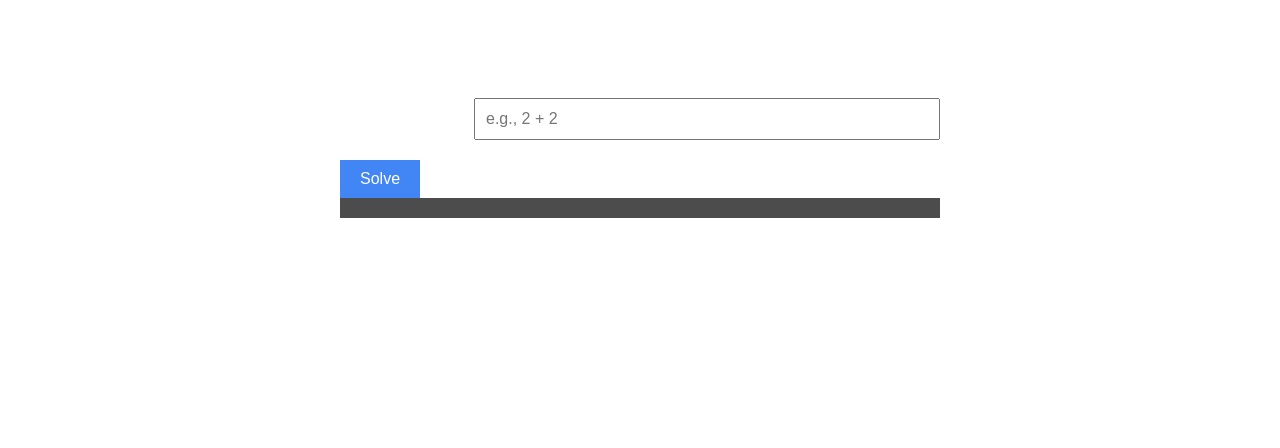
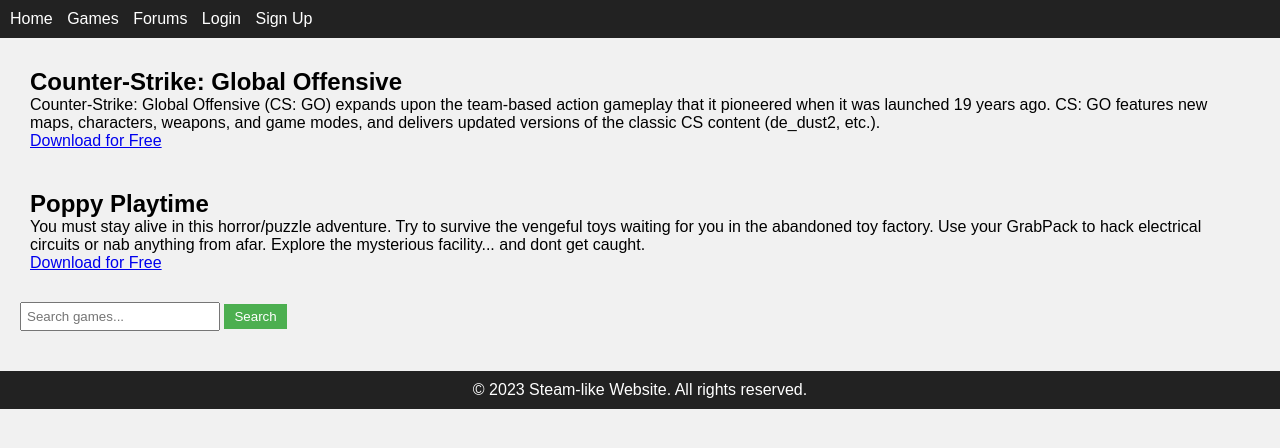
Before and after one commit to RainFox43/RainFox, a plain HTML site: page index.html in a window 1280 px wide. Drawn offline with Linux system fonts and the light colour scheme.

Commit message:
Add files via upload

```diff
--- a/index.html
+++ b/index.html
@@ -1,100 +1,37 @@
 <!DOCTYPE html>
 <html>
 <head>
-  <title>Math Solver</title>
-  <style>
-    body {
-      background-image: url('background.jpg');
-      background-size: cover;
-      color: #fff;
-      font-family: Arial, sans-serif;
-      margin: 0;
-      padding: 0;
-    }
-
-    .container {
-      max-width: 600px;
-      margin: 0 auto;
-      padding: 20px;
-    }
-
-    .logo {
-      font-size: 32px;
-      font-weight: bold;
-      margin-bottom: 20px;
-    }
-
-    .input-container {
-      display: flex;
-      justify-content: space-between;
-      align-items: center;
-      margin-bottom: 20px;
-    }
-
-    .input-label {
-      font-size: 18px;
-      font-weight: bold;
-    }
-
-    .input-field {
-      flex: 1;
-      padding: 10px;
-      font-size: 16px;
-    }
-
-    .solve-button {
-      padding: 10px 20px;
-      background-color: #4285F4;
-      color: #fff;
-      font-size: 16px;
-      border: none;
-      cursor: pointer;
-    }
-
-    .answer-box {
-      font-size: 24px;
-      font-weight: bold;
-      padding: 10px;
-      background-color: rgba(0, 0, 0, 0.7);
-      color: #fff;
-    }
-
-    .result {
-      margin-bottom: 10px;
-    }
-  </style>
-  <script>
-    function solveEquation() {
-      var equationInput = document.getElementById('equation-input');
-      var equation = equationInput.value;
-
-      var answerBox = document.getElementById('answer-box');
-      answerBox.innerHTML = ''; // Clear previous results
-
-      try {
-        var result = eval(equation);
-        var resultElement = document.createElement('div');
-        resultElement.className = 'result';
-        resultElement.textContent = 'Answer: ' + result;
-        answerBox.appendChild(resultElement);
-      } catch (error) {
-        var errorElement = document.createElement('div');
-        errorElement.className = 'result';
-        errorElement.textContent = 'Error: Invalid equation';
-        answerBox.appendChild(errorElement);
-      }
-    }
-  </script>
+  <title>Steam-like Website</title>
+  <link rel="stylesheet" href="style.css">
 </head>
 <body>
-  <div class="container">
-    <h1 class="logo">Math Solver</h1>
-    <div class="input-container">
-      <label class="input-label">Enter Equation:</label>
-      <input type="text" id="equation-input" class="input-field" placeholder="e.g., 2 + 2">
+  <header>
+    <nav>
+      <ul>
+        <li><a href="/">Home</a></li>
+        <li><a href="/games">Games</a></li>
+        <li><a href="/forums">Forums</a></li>
+        <li><a href="/login">Login</a></li>
+        <li><a href="/signup">Sign Up</a></li>
+      </ul>
+    </nav>
+  </header>
+
+  <main>
+    <section id="content">
+      <!-- Content specific to each page will be dynamically loaded here -->
+    </section>
+
+    <div class="search-bar">
+      <input type="text" id="searchInput" placeholder="Search games...">
+      <button onclick="searchGames()">Search</button>
     </div>
-    <button class="solve-button" onclick="solveEquation()">Solve</button>
-    <div id="answer-box" class="answer-box"></div>
-  </div>
+  </main>
+
+  <footer>
+    <p>&copy; 2023 Steam-like Website. All rights reserved.</p>
+  </footer>
+
+  <script src="script.js"></script>
 </body>
 </html>
```
